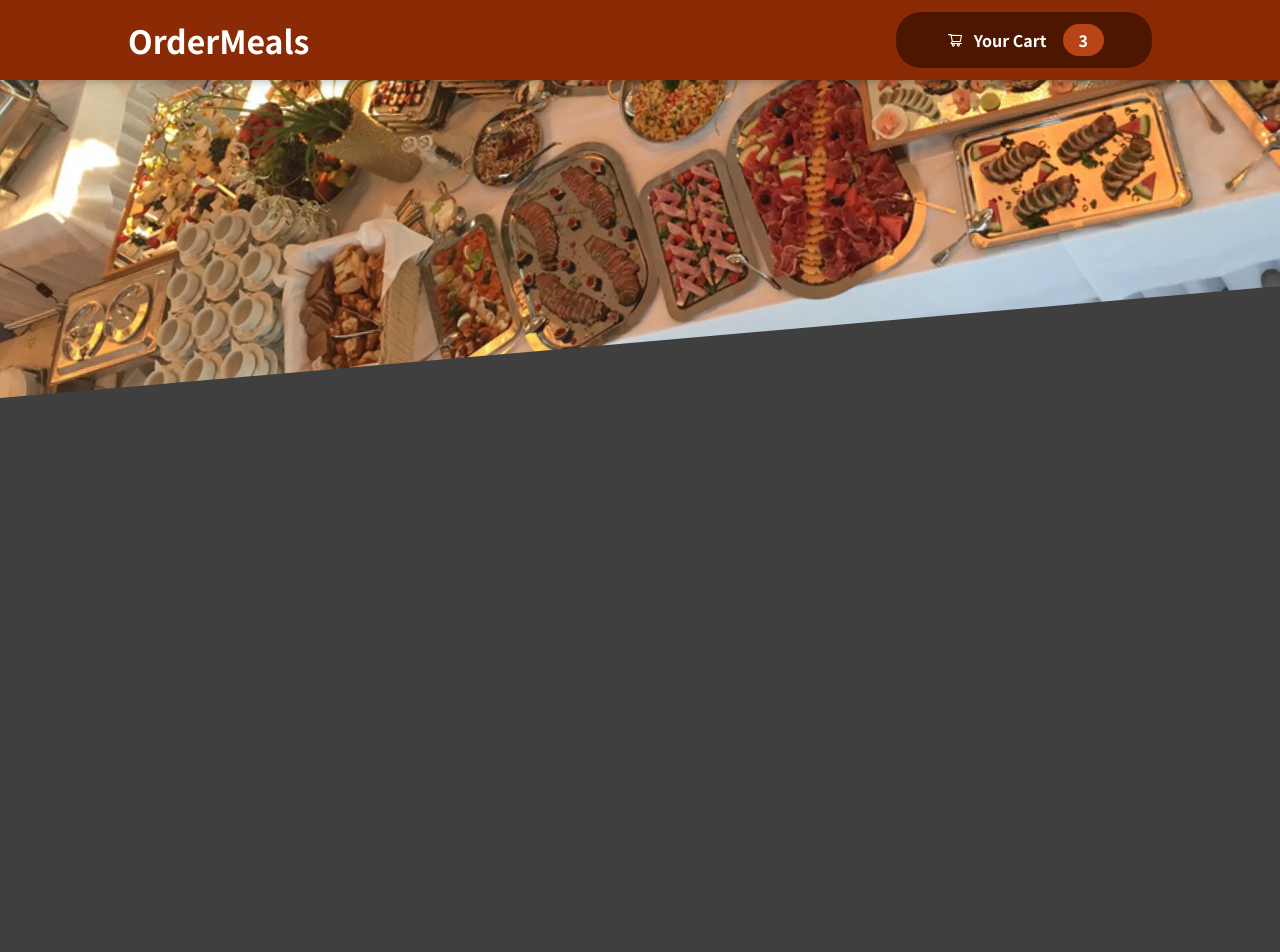
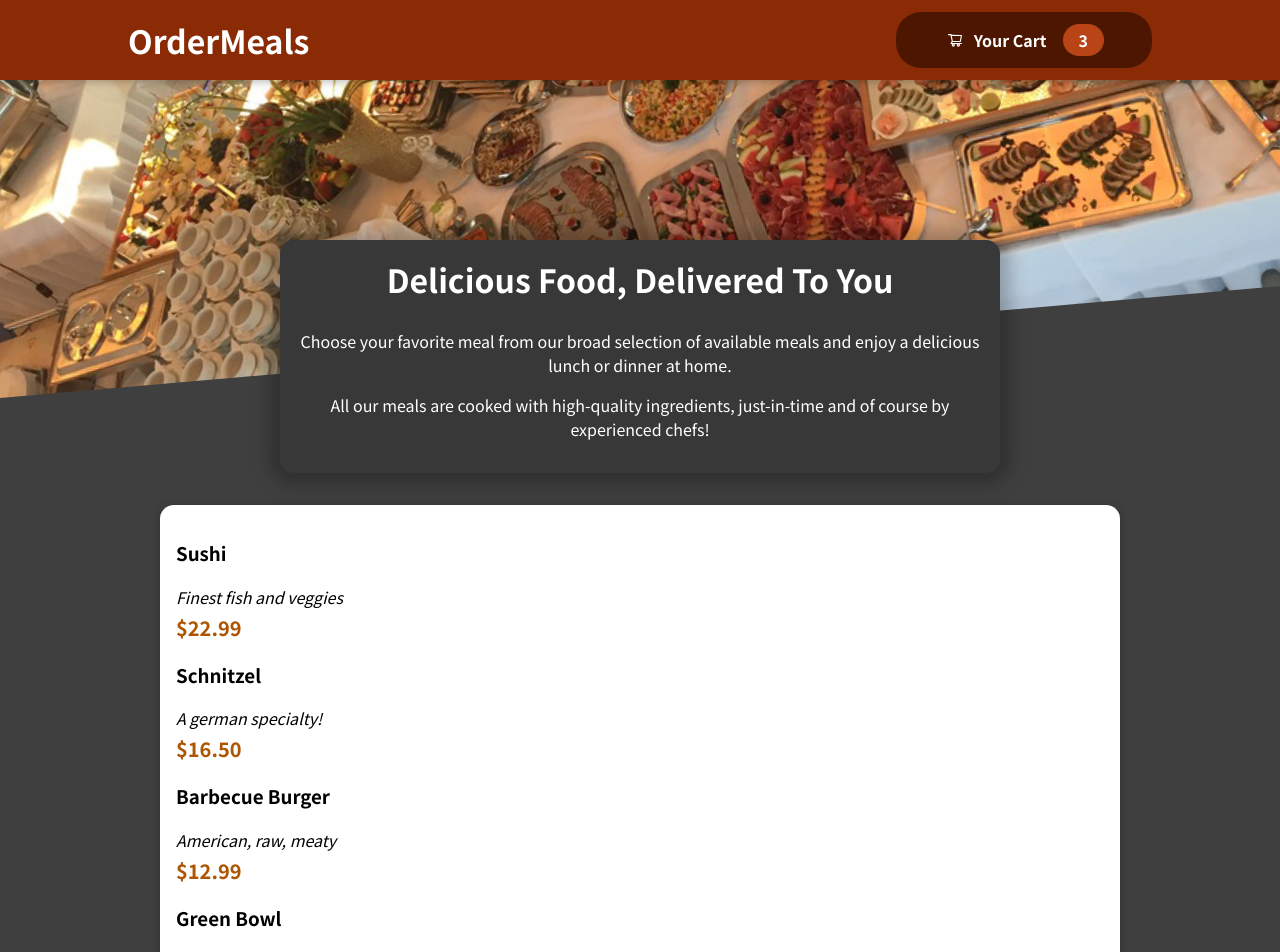
Before and after one commit to Dev-soil/helloworld, a React (Create React App) app: page / in a window 1280 px wide. Shown: the top 952 px of the page. Before the commit the page ends 800 px from the top, so only its background shows below. Built offline with nearby package versions, Linux system fonts and the light colour scheme.

Commit message:
개별 음식 주문 컴포넌트 추가
개별 음식 리스트 맵핑, css, 레이아웃 추가가

```diff
--- a/src/App.tsx
+++ b/src/App.tsx
@@ -1,11 +1,15 @@
 import React from "react";
 
 import Header from "./components/Layout/Header";
+import Meals from "./components/Meals/Meals";
 
 function App() {
   return (
     <>
       <Header />
+      <main>
+        <Meals />
+      </main>
     </>
   );
 }
--- /dev/null
+++ b/src/components/Meals/AvailableMeals.module.css
@@ -0,0 +1,24 @@
+.meals {
+  max-width: 60rem;
+  width: 90%;
+  margin: 2rem auto;
+  animation: meals-appear 1s ease-out forwards;
+}
+
+.meals ul {
+  list-style: none;
+  margin: 0;
+  padding: 0;
+}
+
+@keyframes meals-appear {
+  from {
+    opacity: 0;
+    transform: translateY(3rem);
+  }
+
+  to {
+    opacity: 1;
+    transform: translateY(0);
+  }
+}
--- /dev/null
+++ b/src/components/Meals/AvailableMeals.tsx
@@ -0,0 +1,55 @@
+import React from "react";
+
+import Card from "../UI/Card";
+import MealsItem from "./MealItem/MealItem";
+import classes from "./AvailableMeals.module.css";
+
+export interface DummyMeal {
+  id: string;
+  name: string;
+  description: string;
+  price: number;
+}
+
+const DUMMY_MEALS: DummyMeal[] = [
+  {
+    id: "m1",
+    name: "Sushi",
+    description: "Finest fish and veggies",
+    price: 22.99,
+  },
+  {
+    id: "m2",
+    name: "Schnitzel",
+    description: "A german specialty!",
+    price: 16.5,
+  },
+  {
+    id: "m3",
+    name: "Barbecue Burger",
+    description: "American, raw, meaty",
+    price: 12.99,
+  },
+  {
+    id: "m4",
+    name: "Green Bowl",
+    description: "Healthy...and green...",
+    price: 18.99,
+  },
+];
+
+const AvailableMeals = () => {
+  const mealslist = DUMMY_MEALS.map((meal: DummyMeal) => (
+    <MealsItem key={meal.id} props={meal} />
+  ));
+
+  return (
+    <section className={classes.meals}>
+      <Card>
+        <ul>{mealslist}</ul>
+      </Card>
+    </section>
+  );
+};
+
+export default AvailableMeals;
--- /dev/null
+++ b/src/components/Meals/MealItem/MealItem.module.css
@@ -0,0 +1,22 @@
+.meal {
+  display: flex;
+  justify-content: space-between;
+  margin: 1rem;
+  padding-bottom: 1rem;
+  border-bottom: 1px solid #ccc;
+}
+
+.meal h3 {
+  margin: 0 0 0.25rem 0;
+}
+
+.description {
+  font-style: italic;
+}
+
+.price {
+  margin-top: 0.25rem;
+  font-weight: bold;
+  color: #ad5502;
+  font-size: 1.25rem;
+}
--- /dev/null
+++ b/src/components/Meals/MealItem/MealItem.tsx
@@ -0,0 +1,18 @@
+import type { DummyMeal } from "../AvailableMeals";
+import classes from "./MealItem.module.css";
+
+const MealsItem = ({ props }: { props: DummyMeal }) => {
+  const price = `$${props.price.toFixed(2)}`;
+  return (
+    <li className={classes.props}>
+      <div>
+        <h3 className={classes.name}>{props.name}</h3>
+        <div className={classes.description}>{props.description}</div>
+        <div className={classes.price}>{price}</div>
+      </div>
+      <div></div>
+    </li>
+  );
+};
+
+export default MealsItem;
--- /dev/null
+++ b/src/components/Meals/MealItem/MealItemForm.tsx
@@ -0,0 +1,5 @@
+const MealItemForm = () => {
+  return <div></div>;
+};
+
+export default MealItemForm;
--- /dev/null
+++ b/src/components/Meals/Meals.tsx
@@ -0,0 +1,15 @@
+import React from "react";
+
+import MealsSummary from "./MealsSummary";
+import AvailableMeals from "./AvailableMeals";
+
+const Meals = () => {
+  return (
+    <>
+      <MealsSummary />
+      <AvailableMeals />
+    </>
+  );
+};
+
+export default Meals;
--- /dev/null
+++ b/src/components/Meals/MealsSummary.module.css
@@ -0,0 +1,18 @@
+.summary {
+  text-align: center;
+  max-width: 45rem;
+  width: 90%;
+  margin: auto;
+  margin-top: -10rem;
+  position: relative;
+  background-color: #383838;
+  color: white;
+  border-radius: 14px;
+  padding: 1rem;
+  box-shadow: 0 1px 18px 10px rgba(0, 0, 0, 0.25);
+}
+
+.summary h2 {
+  font-size: 2rem;
+  margin-top: 0;
+}
--- /dev/null
+++ b/src/components/Meals/MealsSummary.tsx
@@ -0,0 +1,21 @@
+import React from "react";
+
+import classes from "./MealsSummary.module.css";
+
+const MealsSummary = () => {
+  return (
+    <section className={classes.summary}>
+      <h2>Delicious Food, Delivered To You</h2>
+      <p>
+        Choose your favorite meal from our broad selection of available meals
+        and enjoy a delicious lunch or dinner at home.
+      </p>
+      <p>
+        All our meals are cooked with high-quality ingredients, just-in-time and
+        of course by experienced chefs!
+      </p>
+    </section>
+  );
+};
+
+export default MealsSummary;
--- /dev/null
+++ b/src/components/UI/Card.module.css
@@ -0,0 +1,6 @@
+.card {
+  padding: 1rem;
+  box-shadow: 0 2px 8px rgba(0, 0, 0, 0.25);
+  border-radius: 14px;
+  background-color: white;
+}
--- /dev/null
+++ b/src/components/UI/Card.tsx
@@ -0,0 +1,13 @@
+import React from "react";
+
+import classes from "./Card.module.css";
+
+interface LayoutProps {
+  children: React.ReactNode;
+}
+
+const Card = (props: LayoutProps) => {
+  return <div className={classes.card}>{props.children}</div>;
+};
+
+export default Card;
```
